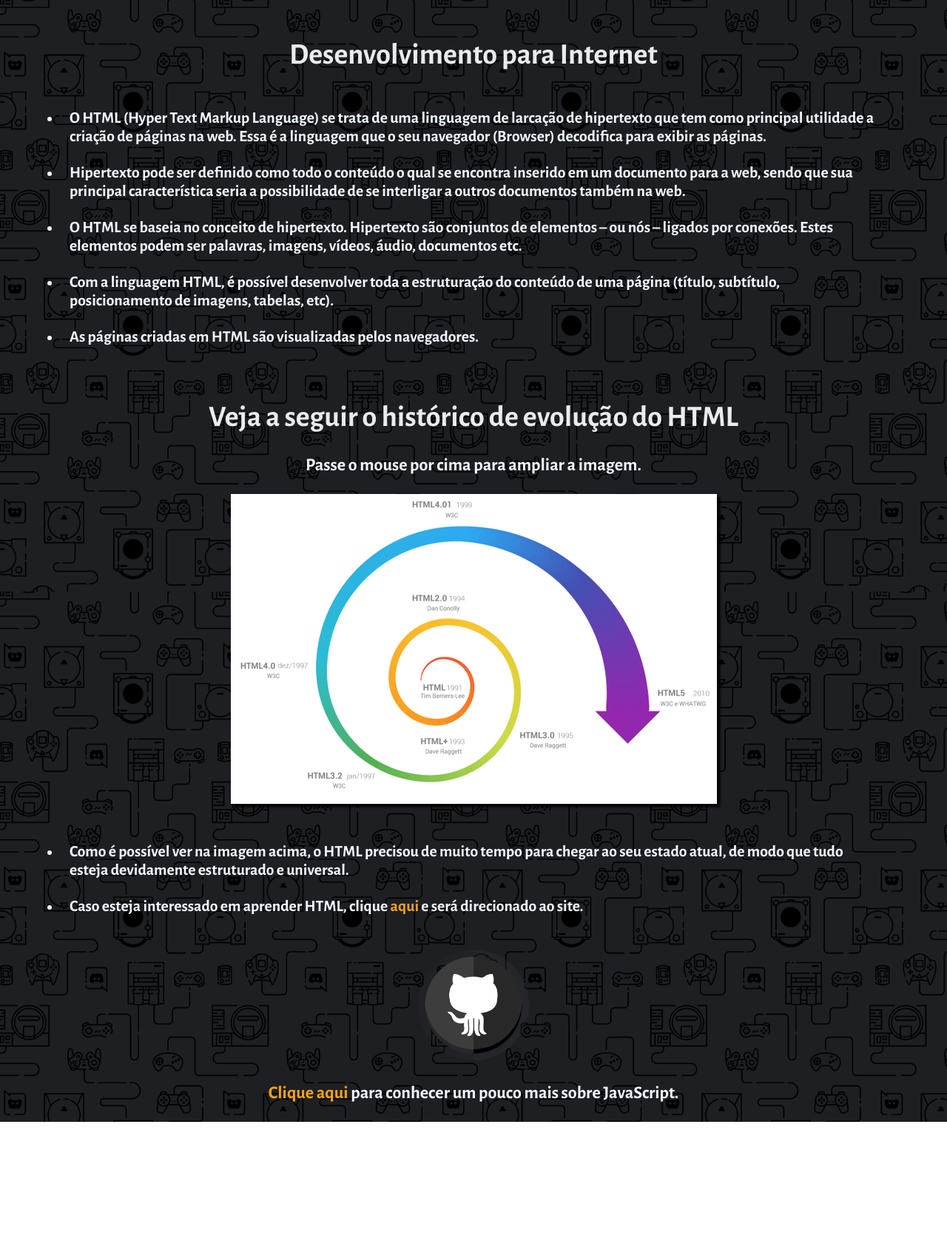
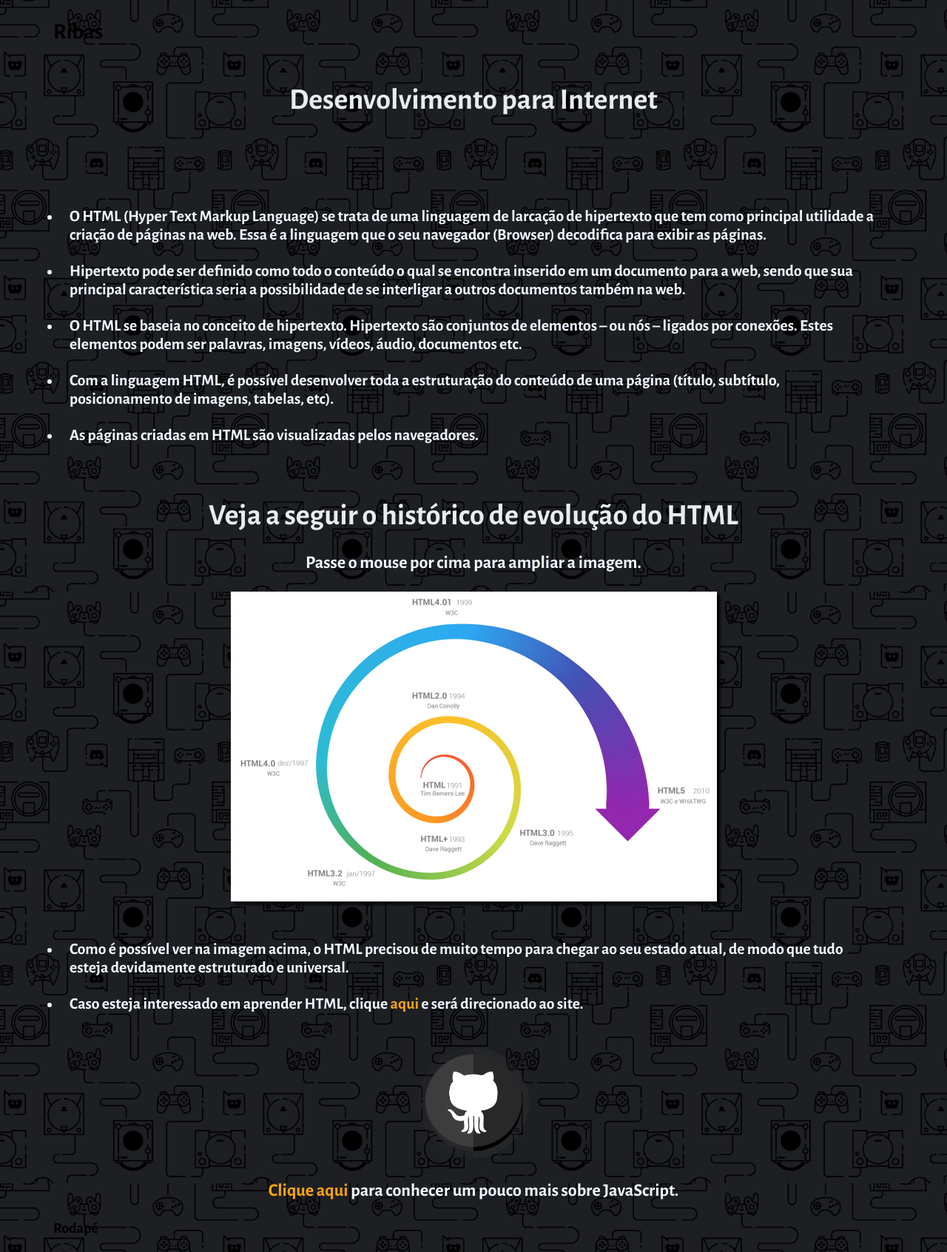
Before and after one commit to ribas-codes/html-study, a plain HTML site: page index.html in a window 1280 px wide. Shown: the whole page at 74% size. Before the commit the page ends 1517 px from the top, so only its background shows below. Drawn offline with nearby package versions, Linux system fonts and the light colour scheme.

Commit message:
Alterações no código e mudanças no estilo.

```diff
--- a/index.html
+++ b/index.html
@@ -12,8 +12,9 @@
         <meta name="viewport" content="width=device-width, initial-scale=1.0">
 
         <title>Ribas - HTML5</title>
-        <link rel="icon" href="imgs/logohtml.png">
+        <link rel="shortcut icon" href="imgs/logohtml.png">
 
+        <link rel="stylesheet" type="text/css" href="css/reset.css">
         <link rel="stylesheet" type="text/css" href="css/style.css">
 
         <!--Conexões com sites de fontes-->
@@ -30,11 +31,17 @@
     <!-- Elementos do body (mais visual) -->
 
     <body>
+        <header>
+            <nav>
+                <h1>Ribas</h1>
+            </nav>
+        </header>
 
+        <div class="container">
             <div class="textos">
 
                 <h1>Desenvolvimento para Internet</h1>
-
+                <br><br>
                 <ul>
 
                     <li>O <b>HTML</b> (Hyper Text Markup Language) se trata de uma <strong>linguagem de larcação de hipertexto</strong> que tem como principal utilidade a criação de páginas na web.
@@ -74,7 +81,11 @@
                 </div>
 
             </div>
+        </div>
 
+        <footer>
+            <p>Rodapé</p>
+        </footer>
     </body>
 
 </html>
```
Also changed, not shown: jscript.html (+24 -1 lines). Lines whose indentation alone changed are shown as unchanged.
